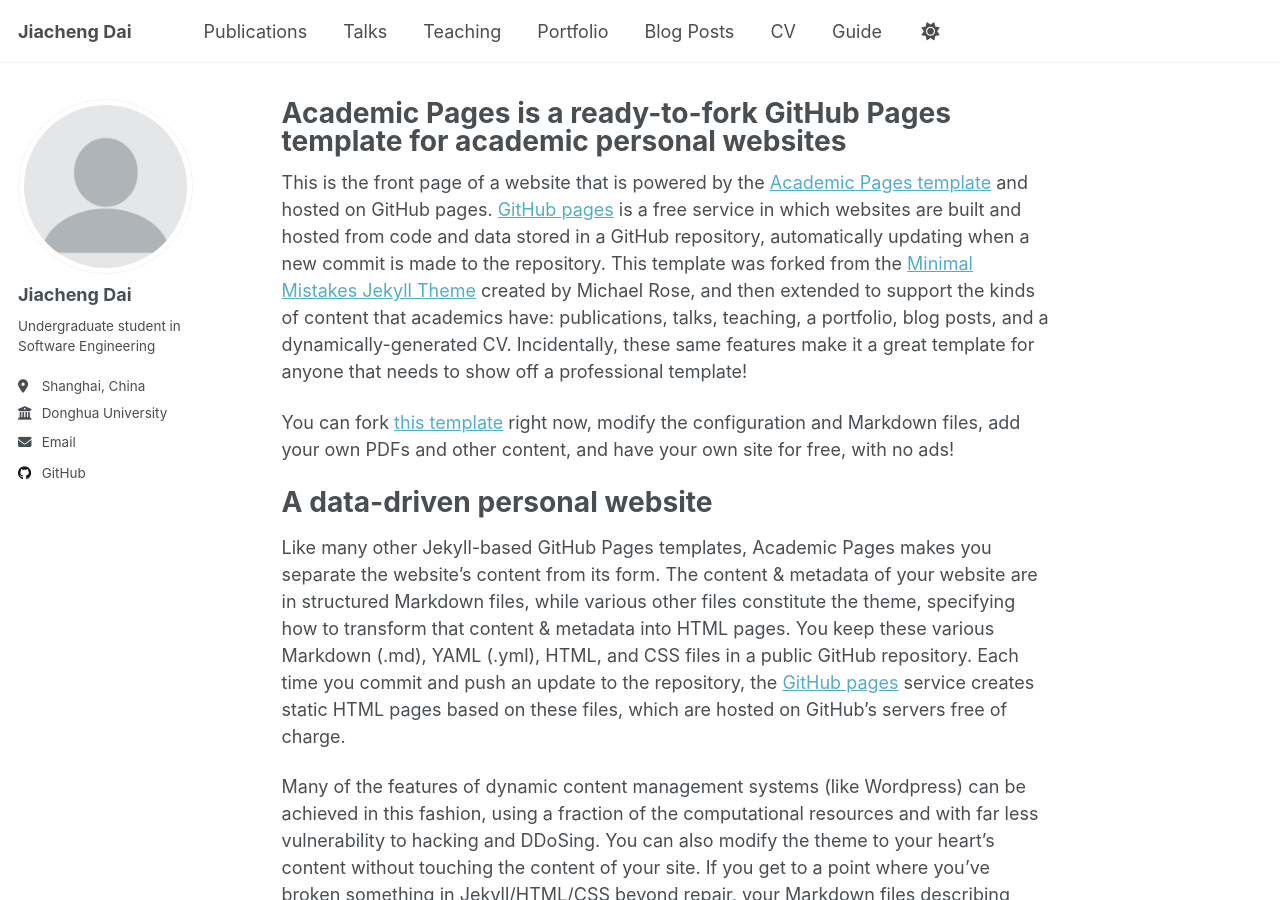
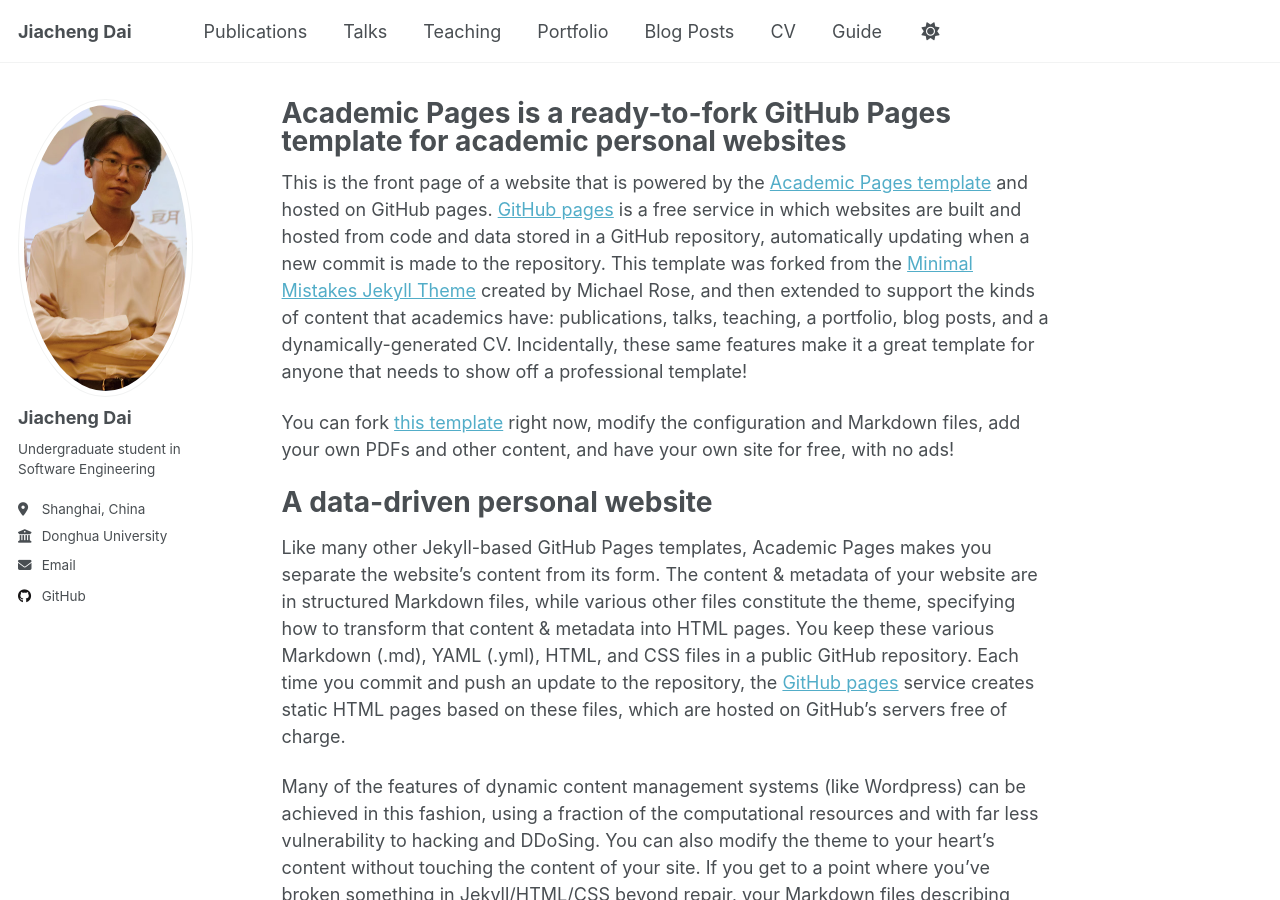
Before and after one commit to jiachengdai/jiachengdai.github.io, a Jekyll site: the page built from _pages/about.md, in a window 1280 px wide and 900 px high. Built offline with Jekyll 4.4.1, drawn with Linux system fonts in a browser that asks for light colours; a script that is not in the unit is left out.

Commit message:
Update _config.yml

```diff
--- a/_config.yml
+++ b/_config.yml
@@ -23,7 +23,7 @@ repository               : "jiachengdai/jiachengdai.github.io"
 #               Additional customization can be done by editing /_includes/author-profile.html
 author:
   # Biographic information
-  avatar           : "profile.png"
+  avatar           : "prof.jpg"
   name             : "Jiacheng Dai"
   pronouns         : # example: "she/her"
   bio              : "Undergraduate student in Software Engineering"
```
